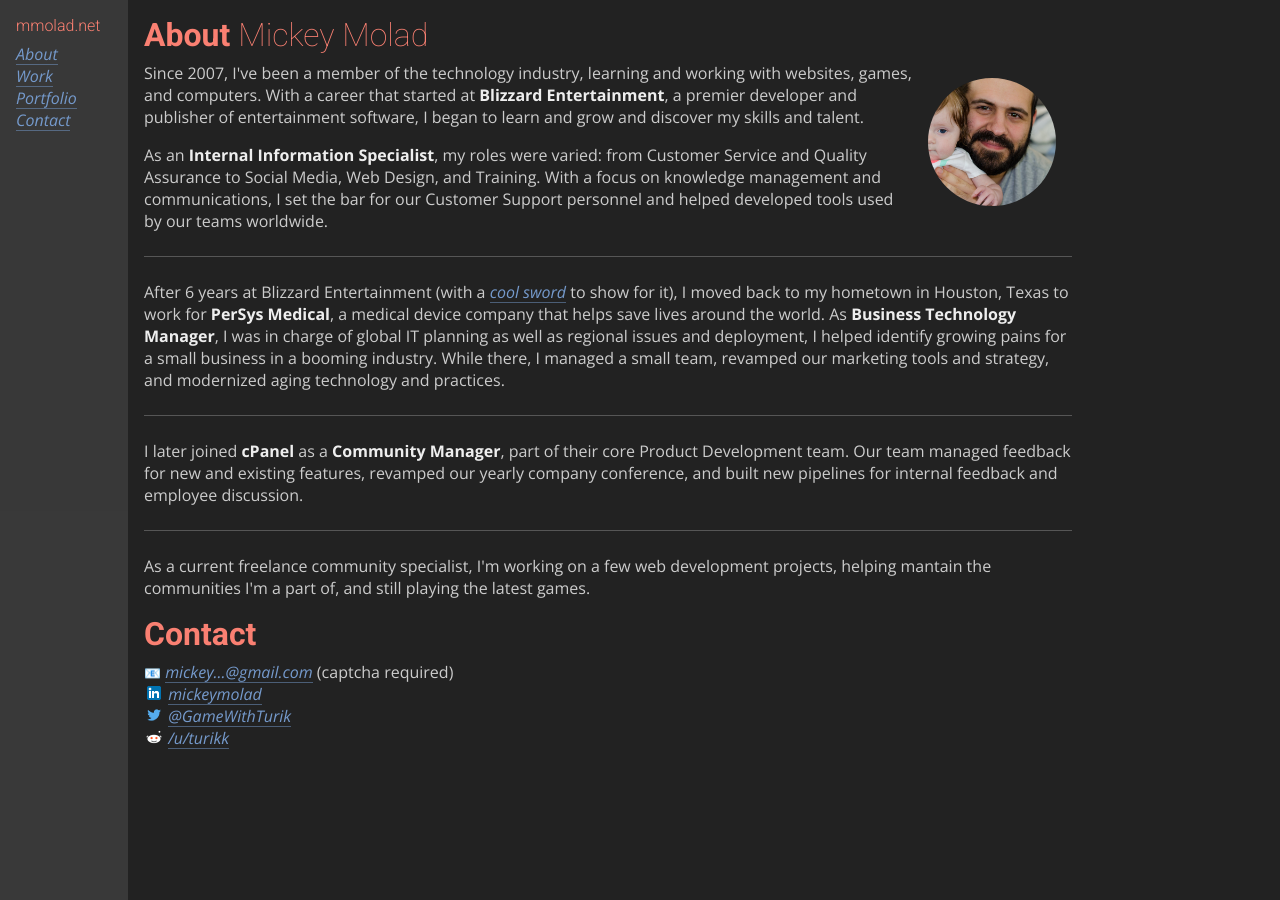
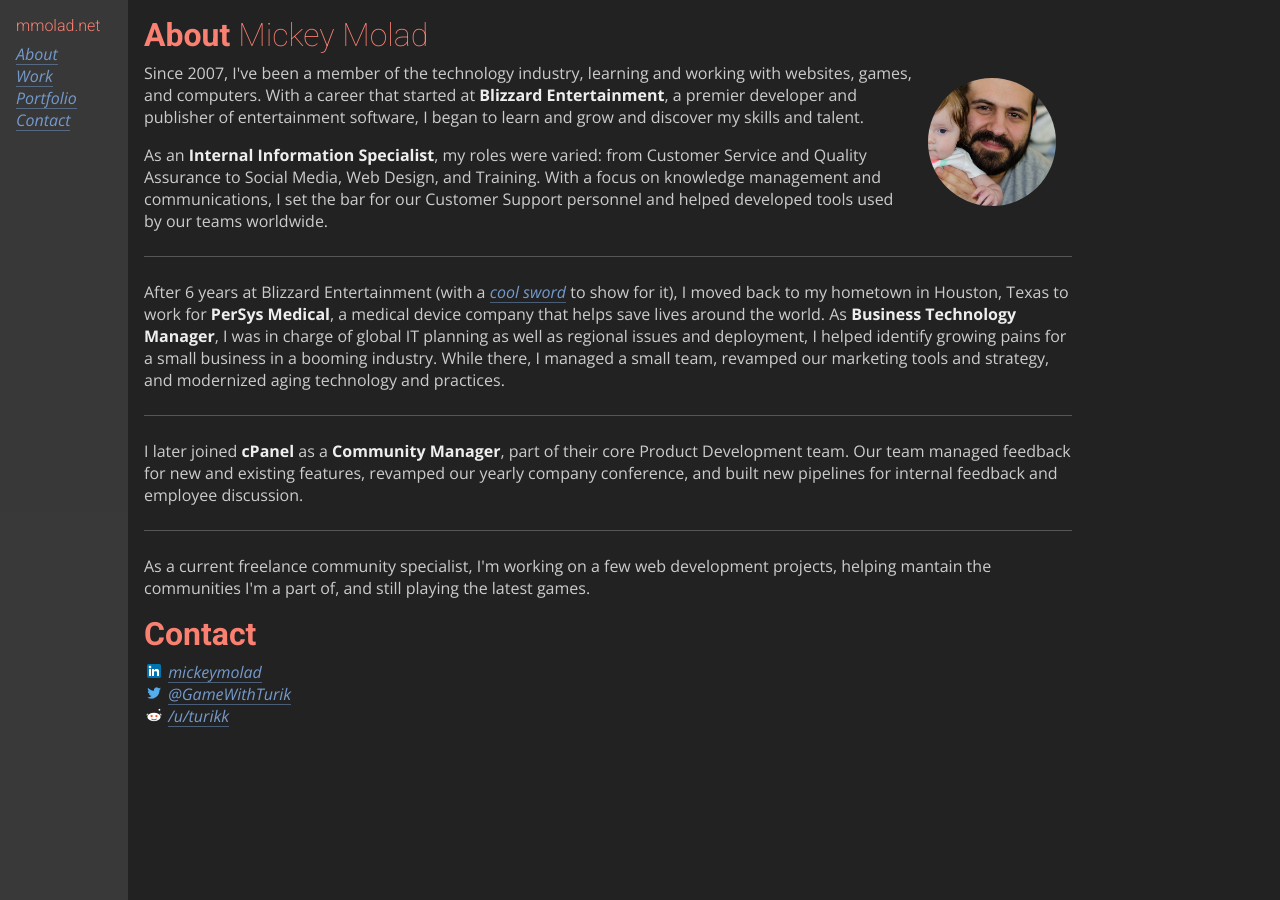
Before and after one commit to mmolad/mmolad.net, a Jekyll site: the page built from index.md, in a window 1280 px wide. Built offline with Jekyll 4.4.1, drawn with Linux system fonts in a browser that asks for light colours.

Commit message:
removing email address, recaptcha v1 dead

```diff
--- a/_includes/contact.html
+++ b/_includes/contact.html
@@ -2,7 +2,6 @@
 	<h2>Contact{% if page.title=='Contact Me' %} <span class="unemphasis">Me</span>{% endif %}</h2>
 	<div class="contactoptions">
 		<ul>
-			<li><span class="emoji">📧</span> <a href="http://www.google.com/recaptcha/mailhide/d?k=01nEupokfPOy_LnRB6DvhLPg==&amp;c=kTait0ylbFz5bzROUQ6dr_iYYpXJ3A3H07xH8WP1hoo=" onclick="window.open('http://www.google.com/recaptcha/mailhide/d?k\07501nEupokfPOy_LnRB6DvhLPg\75\75\46c\75kTait0ylbFz5bzROUQ6dr_iYYpXJ3A3H07xH8WP1hoo\075', '', 'toolbar=0,scrollbars=0,location=0,statusbar=0,menubar=0,resizable=0,width=500,height=300'); return false;" title="Reveal this e-mail address">mickey...@gmail.com</a> (captcha required)</li>
 			<li class="contactlink linkedin"> <a href="https://www.linkedin.com/in/mickeymolad/">mickeymolad</a></li>
 			<li class="contactlink twitter"> <a href="https://twitter.com/intent/user?screen_name=GameWithTurik">@GameWithTurik</a></li>
 			<li class="contactlink reddituser"> <a href="https://reddit.com/u/turikk">/u/turikk</a></li>
```
